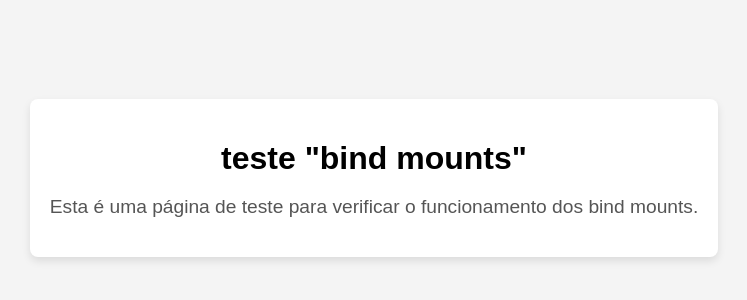
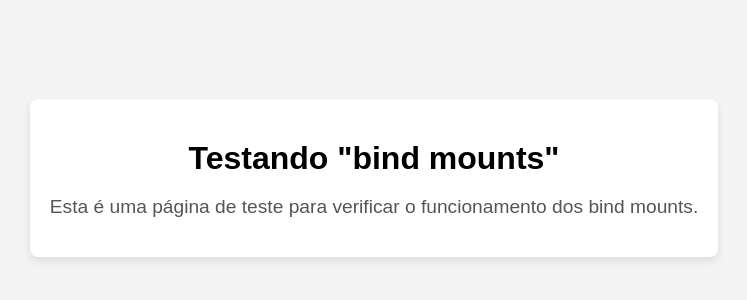
Before and after one commit to AngeloSouza1/Full-Cycle, a plain HTML site: page html/index.html in a window 1280 px wide. Shown: the part 222-522 px from the top of the page, without its empty margins (266-1013 px from the left). Drawn offline with Linux system fonts and the light colour scheme.

```diff
--- a/html/index.html
+++ b/html/index.html
@@ -36,7 +36,7 @@
 </head>
 <body>
     <div class="container">
-        <h1>teste "bind mounts"</h1>
+        <h1>Testando "bind mounts"</h1>
         <p>Esta é uma página de teste para verificar o funcionamento dos bind mounts.</p>
     </div>
 </body>
```
Also changed, not shown: 1 other file.
